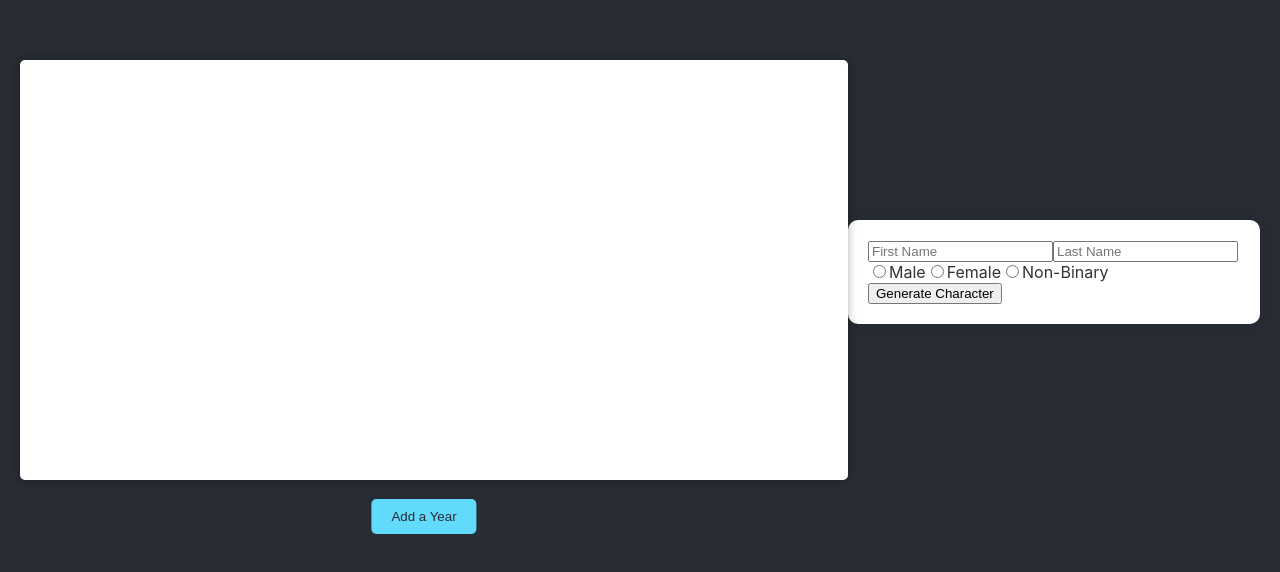
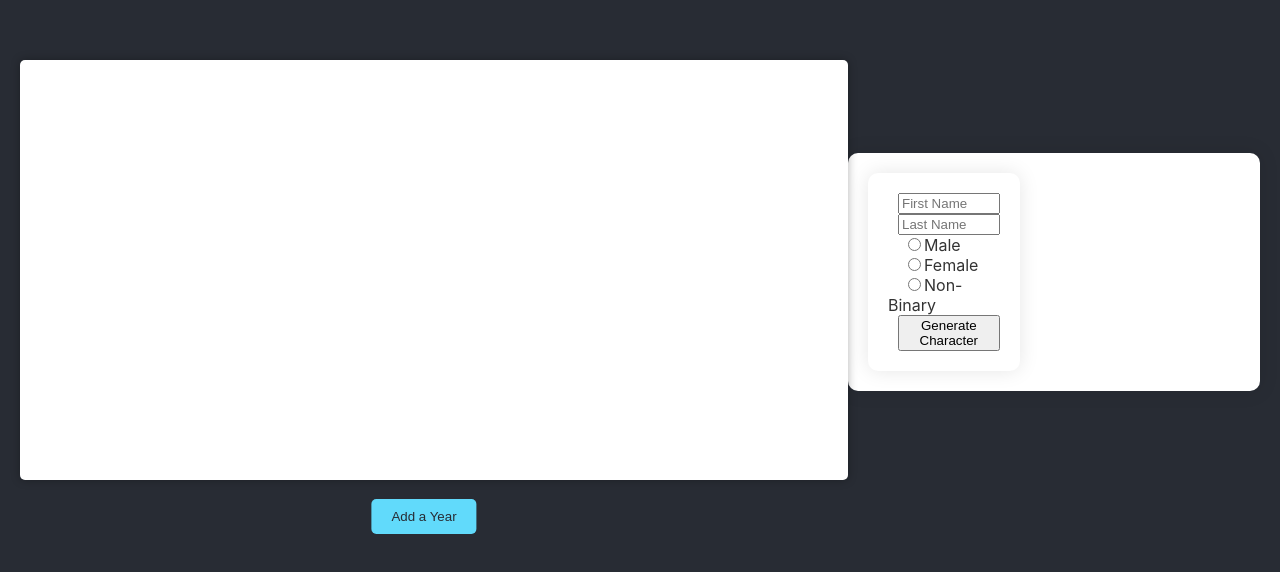
Before and after one commit to Nazrat450/Fables-of-Fantasy, a React (Create React App) app: page / in a window 1280 px wide. Shown: the part 148-720 px from the top of the page. Built offline with nearby package versions, Linux system fonts and the light colour scheme.

Commit message:
Messing with the CSS to display better
--I have a long way to go

```diff
--- a/package.json
+++ b/package.json
@@ -1,5 +1,6 @@
 {
   "name": "chronosaga",
+  "homepage": "http://Nazrat450.github.io/ChronoSaga",
   "version": "0.1.0",
   "private": true,
   "dependencies": {
@@ -14,6 +15,8 @@
   "scripts": {
     "start": "react-scripts start",
     "build": "react-scripts build",
+    "predeploy": "npm run build",
+    "deploy": "gh-pages -d build",
     "test": "react-scripts test",
     "eject": "react-scripts eject"
   },
@@ -34,5 +37,8 @@
       "last 1 firefox version",
       "last 1 safari version"
     ]
+  },
+  "devDependencies": {
+    "gh-pages": "^6.0.0"
   }
 }
--- a/src/AddYear.js
+++ b/src/AddYear.js
@@ -1,5 +1,5 @@
 import React, { useState } from 'react';
-
+import './App.css';
 const AddYear = ({ character, setCharacter, setLogMessage }) => {
   const [isDead, setIsDead] = useState(false);
 
--- a/src/App.css
+++ b/src/App.css
@@ -49,7 +49,19 @@
   padding: 20px;
   box-shadow: 0 0 20px rgba(0, 0, 0, 0.1);
   border-radius: 10px;
-  background-color: #fff;
+  background-color: white;
   color: #333;
   overflow: auto;
+  display: flex;
+  flex-direction: column;
 }
+
+#genbut {
+  margin-left: 10px;
+}
+.radio-option {
+  margin-left: 20px;
+}
+.input-field {
+  margin-left: 10px;
+}
--- a/src/CharacterGen.js
+++ b/src/CharacterGen.js
@@ -1,4 +1,5 @@
 import React, { useState, useEffect } from 'react';
+import './App.css';
 
 const getRandomStat = () => Math.floor(Math.random() * 18) + 1;
 const getLooksPercentage = () => Math.floor(Math.random() * 100) + 1;
@@ -99,24 +100,24 @@ const CharacterGen = ({ character, setCharacter, setLogMessage }) => {
   return (
     <div>
       {!character ? (
-        <div>
-          <input type="text" placeholder="First Name" value={firstName} onChange={e => setFirstName(e.target.value)} />
-          <input type="text" placeholder="Last Name" value={lastName} onChange={e => setLastName(e.target.value)} />
+        <div class= "CharacterGen">
+          <input type="text" placeholder="First Name" class="input-field" value={firstName} onChange={e => setFirstName(e.target.value)} />
+          <input type="text" placeholder="Last Name" class="input-field" value={lastName} onChange={e => setLastName(e.target.value)} />
 
           <label>
-            <input type="radio" name="gender" value="Male" checked={gender === 'Male'} onChange={e => setGender(e.target.value)} />
+            <input type="radio" name="gender" class="radio-option" value="Male" checked={gender === 'Male'} onChange={e => setGender(e.target.value)} />
             Male
           </label>
           <label>
-            <input type="radio" name="gender" value="Female" checked={gender === 'Female'} onChange={e => setGender(e.target.value)} />
+            <input type="radio" name="gender" class="radio-option" value="Female" checked={gender === 'Female'} onChange={e => setGender(e.target.value)} />
             Female
           </label>
           <label>
-            <input type="radio" name="gender" value="Non-Binary" checked={gender === 'Non-Binary'} onChange={e => setGender(e.target.value)} />
+            <input type="radio" name="gender" class="radio-option" value="Non-Binary" checked={gender === 'Non-Binary'} onChange={e => setGender(e.target.value)} />
             Non-Binary
           </label>
 
-          <button onClick={handleGenerateCharacter}>Generate Character</button>
+          <button id="genbut" onClick={handleGenerateCharacter}>Generate Character</button>
         </div>
       ) : (
         <div>
```
Also changed, not shown: 1 other file (tests, documents, lock files or other folders).
